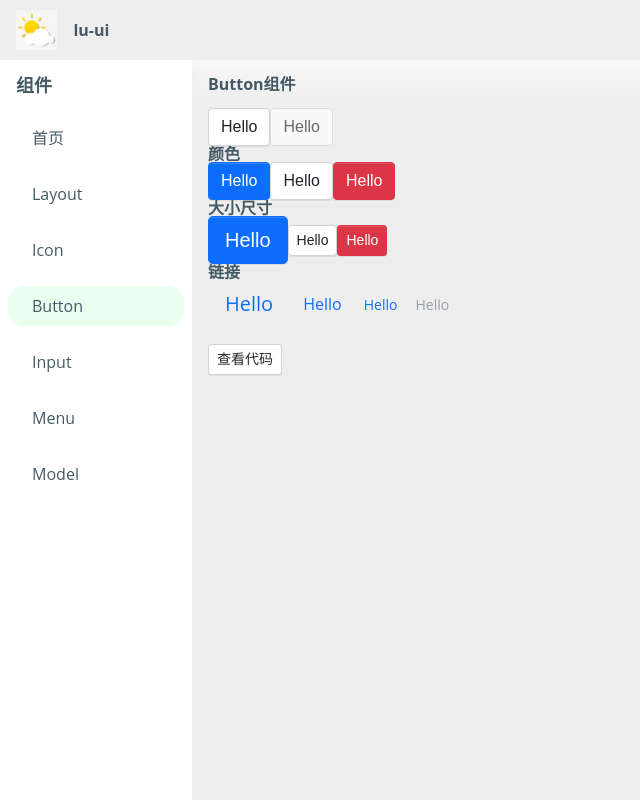
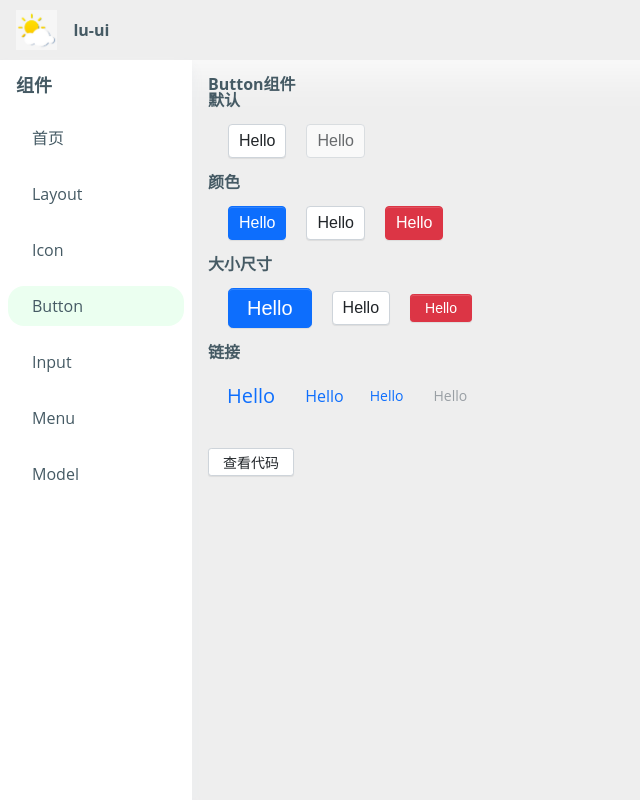
Before and after one commit to adekang/lu-ui, a React app: page /#/button in a window 1280 px wide. Shown: the whole page, without its empty margins (0-640 px from the left). Built offline with nearby package versions, Linux system fonts and the light colour scheme.

Commit message:
fix: 修改button样式

```diff
--- a/src/components/Button/ButtonExample.tsx
+++ b/src/components/Button/ButtonExample.tsx
@@ -1,27 +1,39 @@
 import React from 'react';
 import Button from './button';
+import './demo.scss';
 
 const ButtonExample = () => {
   return (
     <div>
       <h1>Button组件</h1>
-      <br/>
-
+      <h4>默认</h4>
+      <section>
         <Button>Hello</Button>
         <Button disabled>Hello</Button>
+      </section>
+
       <h4>颜色</h4>
+      <section>
         <Button btnType="primary">Hello</Button>
         <Button btnType="default">Hello</Button>
         <Button btnType="danger">Hello</Button>
+      </section>
+
       <h4>大小尺寸</h4>
+      <section>
         <Button btnType="primary" size="lg">Hello</Button>
-      <Button btnType="default" size="sm">Hello</Button>
+        <Button btnType="default">Hello</Button>
         <Button btnType="danger" size="sm">Hello</Button>
+      </section>
+
       <h4>链接</h4>
+      <section>
         <Button btnType="link" size="lg" href={'www.baidu.com'}>Hello</Button>
         <Button btnType="link" href={'www.baidu.com'}>Hello</Button>
         <Button btnType="link" size="sm" href={'www.baidu.com'} target="_blank">Hello</Button>
         <Button btnType="link" size="sm" href={'www.baidu.com'} disabled>Hello</Button>
+      </section>
+
     </div>
   );
 };
--- a/src/components/Button/_style.scss
+++ b/src/components/Button/_style.scss
@@ -1,15 +1,15 @@
 .btn {
   position: relative;
-  display: inline-block;
+  display: flex;
+  justify-content: center;
+  align-items: center;
   font-weight: $btn-font-weight;
-  line-height: $btn-line-height;
   color: $body-color;
   white-space: nowrap;
-  text-align: center;
   vertical-align: middle;
   background-image: none;
   border: $btn-border-width solid transparent;
-  @include button-size($btn-padding-y, $btn-padding-x, $btn-font-size, $btn-border-radius);
+  @include button-size($btn-padding, $btn-font-size, $btn-border-radius, $btn-height);
   box-shadow: $btn-box-shadow;
   cursor: pointer;
   transition: $btn-transition;
@@ -26,11 +26,11 @@
 }
 
 .btn-lg {
-  @include button-size($btn-padding-y-lg, $btn-padding-x-lg, $btn-font-size-lg, $btn-border-radius-lg);
+  @include button-size($btn-padding-lg, $btn-font-size-lg, $btn-border-radius-lg, $btn-height-lg);
 }
 
 .btn-sm {
-  @include button-size($btn-padding-y-sm, $btn-padding-x-sm, $btn-font-size-sm, $btn-border-radius-sm);
+  @include button-size($btn-padding-sm, $btn-font-size-sm, $btn-border-radius-sm, $btn-height-sm);
 }
 
 .btn-primary {
--- /dev/null
+++ b/src/components/Button/demo.scss
@@ -0,0 +1,9 @@
+section {
+  display: flex;
+  padding: 16px 0;
+  align-items: center;
+
+  > Button {
+    margin-left: 20px;
+  }
+}
--- /dev/null
+++ b/src/components/Model/ModelDemo.tsx
@@ -0,0 +1,13 @@
+import React from 'react';
+import Demo from 'src/pages/demo';
+import ModelExample from 'components/Model/ModelExample';
+
+const ModelDemo = () => {
+  return (
+    <Demo code={require('!!raw-loader!./ModelExample.tsx').default}>
+      <ModelExample/>
+    </Demo>
+  );
+};
+
+export default ModelDemo;
--- a/src/components/Model/ModelExample.tsx
+++ b/src/components/Model/ModelExample.tsx
@@ -2,7 +2,7 @@ import React, {useState} from 'react';
 import Model from 'components/Model/Model';
 import Button from 'components/Button/button';
 
-const IconExample: React.FC = () => {
+const ModelExample: React.FC = () => {
   const [visible, setVisible] = useState(false);
   const ok = () => {
     console.log('ok');
@@ -30,4 +30,4 @@ const IconExample: React.FC = () => {
   );
 };
 
-export default IconExample;
+export default ModelExample;
--- a/src/components/Model/index.scss
+++ b/src/components/Model/index.scss
@@ -1,3 +1,4 @@
+@import "src/style/variables";
 
 .lu-mask {
   position: fixed;
@@ -14,11 +15,13 @@
   position: relative;
   top: 100px;
   margin: 0 auto;
-  border-radius: 4px;
+  border-radius: $border-radius;
   box-shadow: 0 3px 6px -4px #0000001f, 0 6px 16px #00000014, 0 9px 28px 8px #0000000d;
   background-color: #fff;
   display: flex;
   flex-direction: column;
+  padding: 0 8px;
+
 }
 
 .lu-model-header {
@@ -27,7 +30,6 @@
   justify-content: space-between;
   align-items: center;
   border-bottom: 1px solid #f0f0f0;
-  padding: 0 8px;
 
   > span {
     padding: 4px;
@@ -37,6 +39,7 @@
 .lu-model-content {
   flex: 1;
   padding: 8px;
+  word-wrap: break-word;
   border-bottom: 1px solid #f0f0f0;
 }
 
--- a/src/components/Model/interface.tsx
+++ b/src/components/Model/interface.tsx
@@ -9,5 +9,5 @@ export interface ModelProps {
   okText?: string;
   cancelText?: string;
   title?: string;
-  children?: React.ReactElement[];
+  children?: React.ReactNode;
 }
--- a/src/style/_mixin.scss
+++ b/src/style/_mixin.scss
@@ -1,5 +1,6 @@
-@mixin button-size($padding-y, $padding-x, $font-size, $border-radius) {
-  padding: $padding-y $padding-x;
+@mixin button-size($padding, $font-size, $border-radius,$btn-height) {
+  height: $btn-height;
+  padding: $padding;
   font-size: $font-size;
   border-radius: $border-radius;
 }
--- a/src/style/_variables.scss
+++ b/src/style/_variables.scss
@@ -185,6 +185,14 @@ $btn-font-family:             $font-family-base !default;
 $btn-font-size:               $font-size-base !default;
 $btn-line-height:             $line-height-base !default;
 
+$btn-height-sm:                28px;
+$btn-height:                   34px;
+$btn-height-lg:                40px;
+
+$btn-padding-sm:             0 14px !default;
+$btn-padding:                0 10px !default;
+$btn-padding-lg:             0 18px !default;
+
 //不同大小按钮的 padding 和 font size
 $btn-padding-y-sm:            .25rem !default;
 $btn-padding-x-sm:            .5rem !default;
```
Also changed, not shown: src/routes/index.tsx (+34 -34 lines). Lines whose indentation alone changed are shown as unchanged.
